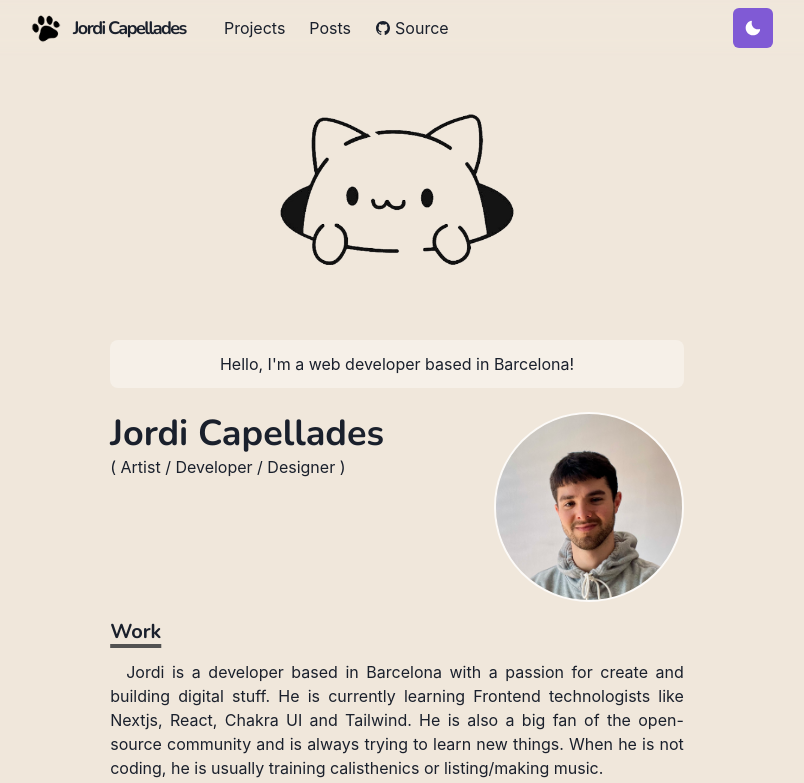
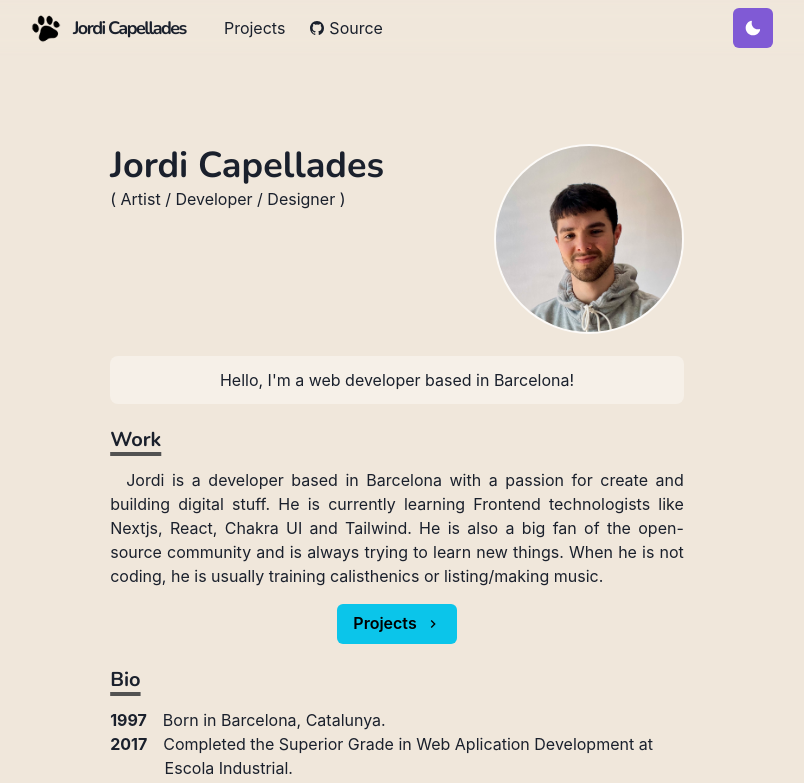
Before and after one commit to jordicapedo/jordidev-homepage, a Next.js app: page / in a window 1280 px wide. Shown: the top 783 px of the page, without its empty margins (243-1047 px from the left). Built offline with nearby package versions, Linux system fonts and the light colour scheme.

Commit message:
fix target link on project page and update homepage

```diff
--- a/components/grid-item.js
+++ b/components/grid-item.js
@@ -1,4 +1,3 @@
-import NextLink from 'next/link'
 import Image from 'next/image'
 import { Box, Text, LinkBox, LinkOverlay } from '@chakra-ui/react'
 import { Global } from '@emotion/react'
@@ -21,24 +20,22 @@ export const GridItem = ({ children, href, title, thumbnail }) => (
   </Box>
 )
 
-export const WorkGridItem = ({ children, id, title, url, thumbnail }) => (
+export const WorkGridItem = ({ children, title, url, thumbnail }) => (
   <Box w="100%" textAlign="center">
-    <NextLink href={`${url}`} scroll={false} isExternal="true">
-      <LinkBox cursor="pointer">
+    <LinkBox cursor="pointer" target="_blank">
       <Image
         src={thumbnail}
         alt={title}
         className="grid-item-thumbnail"
         placeholder="blur"
       />
-        <LinkOverlay href={`/works/${id}`}>
+      <LinkOverlay href={`${url}`} isExternal={true}>
         <Text mt={2} fontSize={20}>
           {title}
         </Text>
       </LinkOverlay>
       <Text fontSize={14}>{children}</Text>
     </LinkBox>
-    </NextLink>
   </Box>
 )
 
--- a/components/layouts/main.js
+++ b/components/layouts/main.js
@@ -1,9 +1,8 @@
 import Head from 'next/head'
-import { Box, Container, Image, useColorModeValue } from '@chakra-ui/react'
+import { Box, Container } from '@chakra-ui/react'
 import Navbar from '../navbar'
 
 const Main = ({ children, router }) => {
-  const catImg = `/images/cat${useColorModeValue('', '-dark')}.png`
   return (
     <Box as="main" pb={8}>
       <Head>
@@ -11,9 +10,7 @@ const Main = ({ children, router }) => {
         <title>Jordi Capellades - Homepage</title>
       </Head>
       <Navbar path={router.asPath} />
-      <Box align="center" pt={10}>
-        <Image src={catImg} width={300} height={300} alt="logo" />
-      </Box>
+      <Box align="center" pt={24}></Box>
       <Container maxW="container.md">{children}</Container>
     </Box>
   )
--- a/components/navbar.js
+++ b/components/navbar.js
@@ -72,9 +72,6 @@ const Navbar = (props) => {
           <LinkItem href="/projects" path={path}>
             Projects
           </LinkItem>
-          <LinkItem href="/posts" path={path}>
-            Posts
-          </LinkItem>
           <LinkItem
             target="_blank"
             href="https://github.com/craftzdog/craftzdog-homepage"
@@ -104,9 +101,6 @@ const Navbar = (props) => {
                 <NextLink href="/projects" passHref>
                   <MenuItem as={Link}>Projects</MenuItem>
                 </NextLink>
-                <NextLink href="/posts" passHref>
-                  <MenuItem as={Link}>Posts</MenuItem>
-                </NextLink>
                 <NextLink
                   href="https://github.com/jordicapedo/jordidev-homepage"
                   passHref
--- a/pages/index.js
+++ b/pages/index.js
@@ -25,17 +25,7 @@ import {
 const Page = () => {
   return (
     <Layout>
-      <Container>
-        <Box
-          borderRadius="lg"
-          bg={useColorModeValue('whiteAlpha.500', 'whiteAlpha.200')}
-          mb={6}
-          p="3"
-          align="center"
-        >
-          Hello, I&apos;m a web developer based in Barcelona!
-        </Box>
-
+      <Container mt={12}>
         <Box display={{ md: 'flex' }}>
           <Box flexGrow={1}>
             <Heading as="h2" variant="page-title">
@@ -47,6 +37,7 @@ const Page = () => {
             flexShrink={0}
             mt={{ base: 4, md: 0 }}
             ml={{ md: 6 }}
+            mb={{ base: 4 }}
             align="center"
           >
             <Image
@@ -61,6 +52,15 @@ const Page = () => {
             />
           </Box>
         </Box>
+        <Box
+          borderRadius="lg"
+          bg={useColorModeValue('whiteAlpha.500', 'whiteAlpha.200')}
+          mb={6}
+          p="3"
+          align="center"
+        >
+          Hello, I&apos;m a web developer based in Barcelona!
+        </Box>
         <Section delay={0.1}>
           <Heading as="h3" variant="section-title">
             Work
@@ -74,9 +74,9 @@ const Page = () => {
             calisthenics or listing/making music.
           </Paragraph>
           <Box align="center" my={4}>
-            <NextLink href="/works">
+            <NextLink href="/projects">
               <Button rightIcon={<ChevronRightIcon />} colorScheme="cyan">
-                Works
+                Projects
               </Button>
             </NextLink>
           </Box>
--- a/pages/projects.js
+++ b/pages/projects.js
@@ -15,7 +15,6 @@ const Works = () => {
           <SimpleGrid columns={[1, 1, 2]} gap={6}>
             <Section>
               <WorkGridItem
-                id="pokemones"
                 title="Pokemones"
                 url="https://pokemonesdex.vercel.app/"
                 thumbnail={thumbPokemones}
```
Lines whose indentation alone changed are shown as unchanged.
